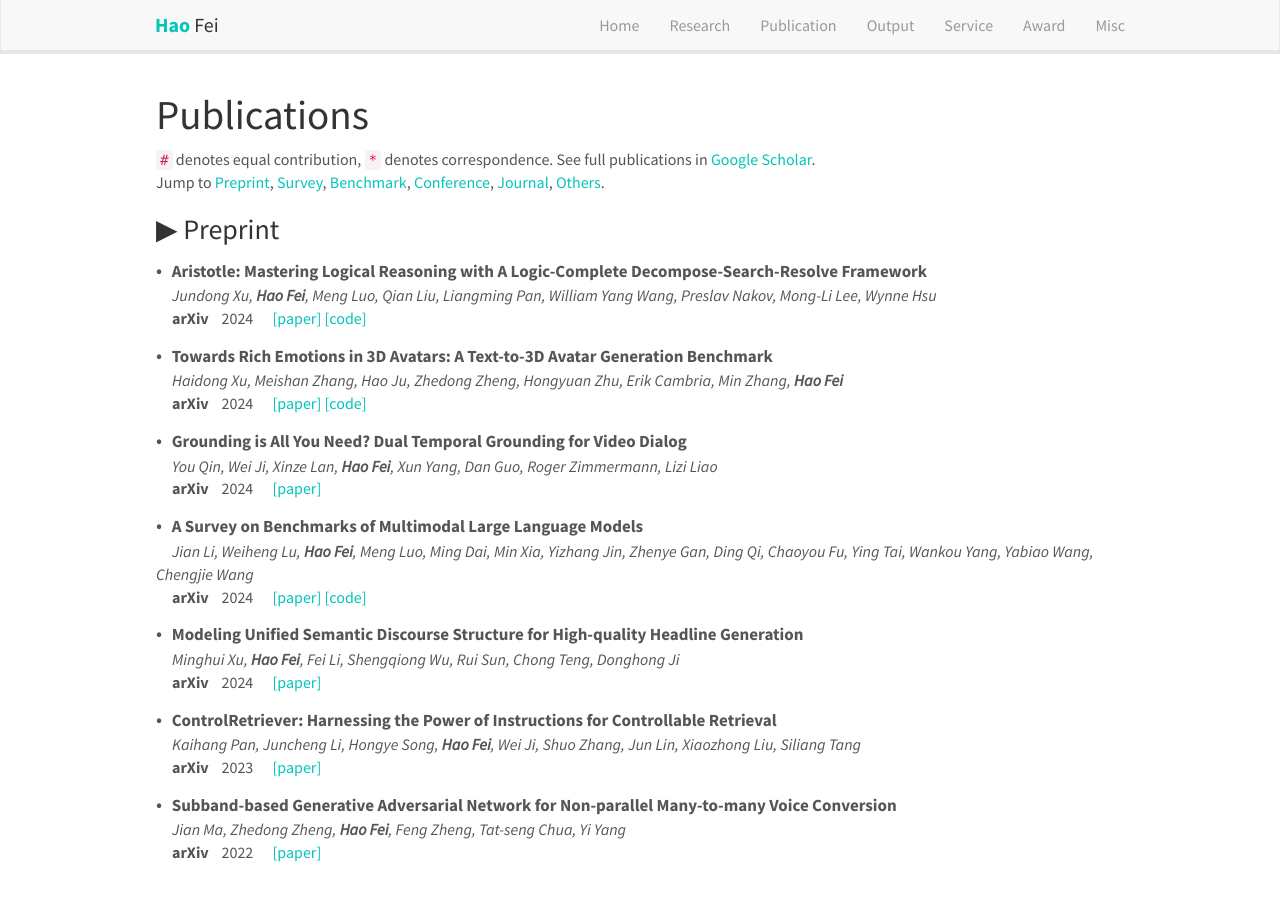
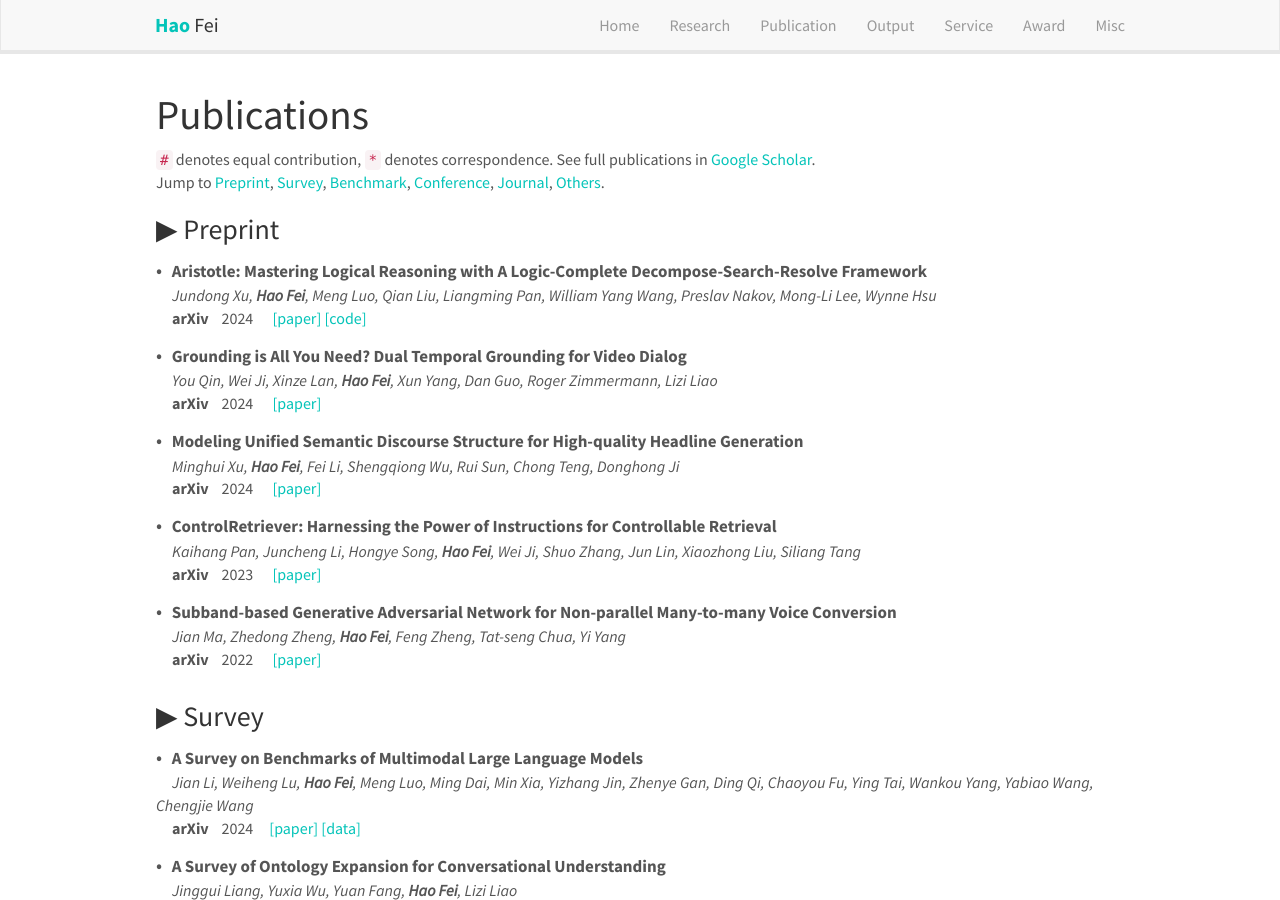
Before and after one commit to scofield7419/scofield7419.github.io, a Jekyll site: the page built from _pages/publications.md, in a window 1280 px wide and 900 px high. Built offline with Jekyll 4.4.1, drawn with Linux system fonts in a browser that asks for light colours; nearby versions of some CDN libraries; comment, search, counter and statistics services are not loaded; a style sheet for code colours, icons or effects is not loaded.

Commit message:
Update pub_preprint.yml

```diff
--- a/_data/pub_preprint.yml
+++ b/_data/pub_preprint.yml
@@ -9,15 +9,6 @@
     code: https://github.com/Aiden0526/Aristotle
 
 
-- title: "Towards Rich Emotions in 3D Avatars: A Text-to-3D Avatar Generation Benchmark"
-  venue:
-    name: arXiv
-  year: 2024
-  authors: Haidong Xu, Meishan Zhang, Hao Ju, Zhedong Zheng, Hongyuan Zhu, Erik Cambria, Min Zhang, <strong>Hao Fei</strong>
-  link:
-    paper: https://arxiv.org/abs/2412.02508
-    code: https://github.com/WalkerMitty/EmoAva
-
 
 - title: "Grounding is All You Need? Dual Temporal Grounding for Video Dialog"
   venue:
@@ -26,16 +17,6 @@
   authors: You Qin, Wei Ji, Xinze Lan, <strong>Hao Fei</strong>, Xun Yang, Dan Guo, Roger Zimmermann, Lizi Liao
   link:
     paper: https://arxiv.org/abs/2410.05767
-
-
-- title: "A Survey on Benchmarks of Multimodal Large Language Models"
-  venue:
-    name: arXiv
-  year: 2024
-  authors: Jian Li, Weiheng Lu, <strong>Hao Fei</strong>, Meng Luo, Ming Dai, Min Xia, Yizhang Jin, Zhenye Gan, Ding Qi, Chaoyou Fu, Ying Tai, Wankou Yang, Yabiao Wang, Chengjie Wang
-  link:
-    paper: https://arxiv.org/abs/2408.08632
-    code: https://github.com/swordlidev/Evaluation-Multimodal-LLMs-Survey
 
 
 
```
